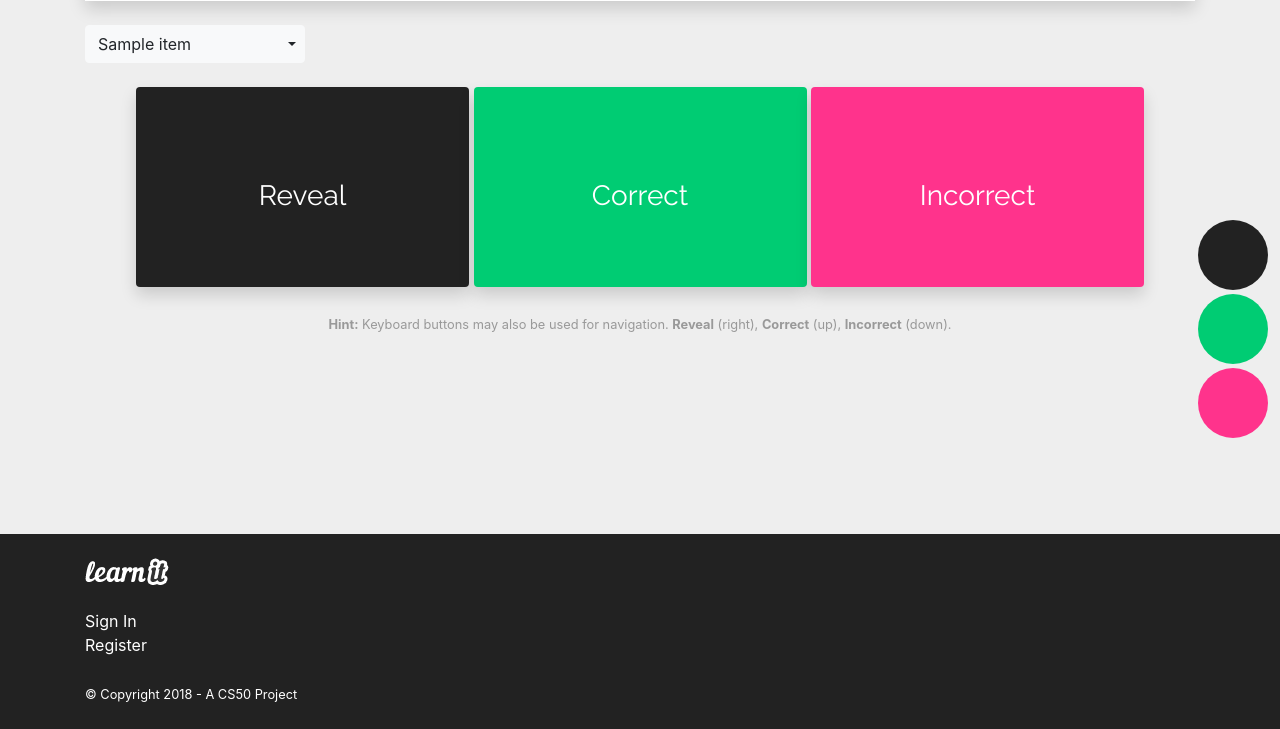
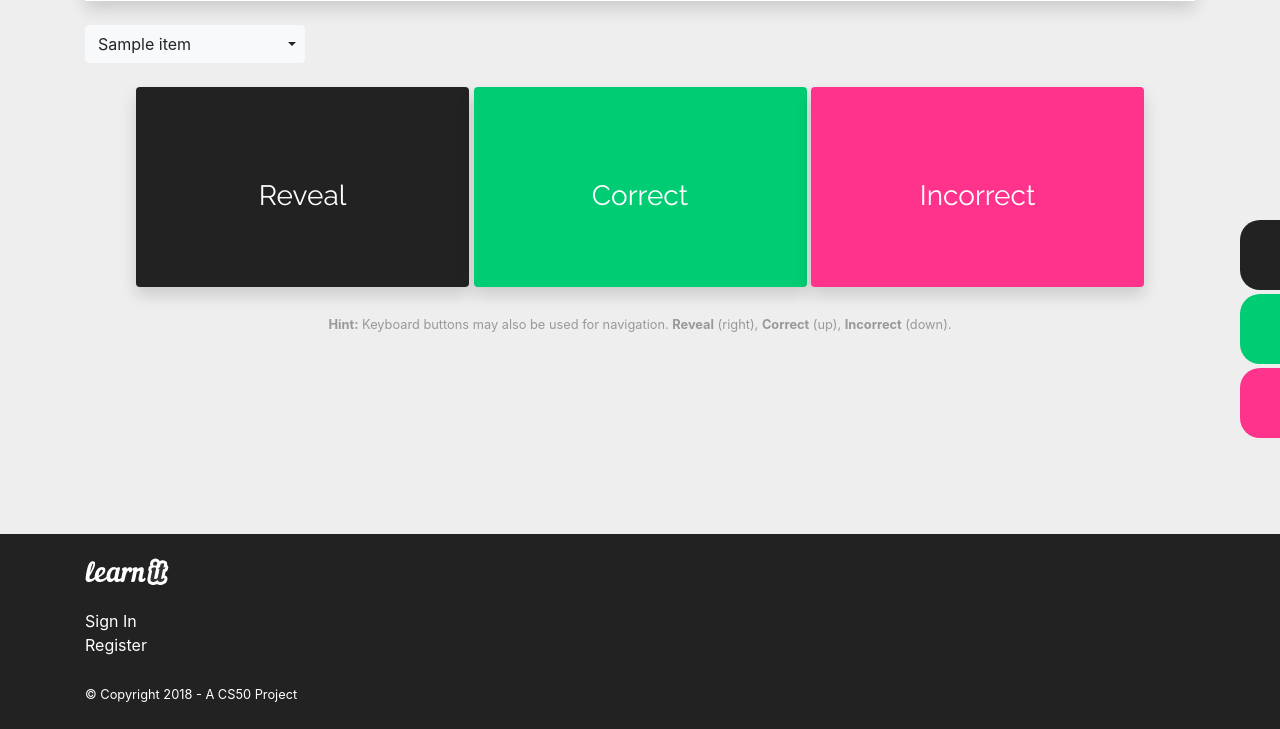
Before and after one commit to vsnry/learnit, a Django app: template app/templates/app/home.html in a window 1280 px wide. Shown: the part 346-1075 px from the top of the page. Run offline with Django 3.2, Linux system fonts and the light colour scheme; the template is opened without the code that fills it: most values are stand-ins (such as "Sample title", 1, 10 or a date in 2020); some libraries are stand-ins or nearby versions.

Commit message:
Button update

```diff
--- a/app/static/css/override.css
+++ b/app/static/css/override.css
@@ -138,9 +138,10 @@ table, tr, td {
 }
 .round-actions {
     background-color: #222222;
-    width: 70px;
+    width: 40px;
     height: 70px;
-    border-radius: 35px;
+    border-top-left-radius: 20px;
+    border-bottom-left-radius: 20px;
     text-align: center;
     margin-bottom: 4px;
 }
@@ -151,7 +152,7 @@ table, tr, td {
 .round-actions-location {
     position: absolute;
     bottom: 12px;
-    right: 12px;
+    right: 0;
 }
 #mark-correct {
     background-color: #00cc73;
```
Also changed, not shown: db.sqlite3.
